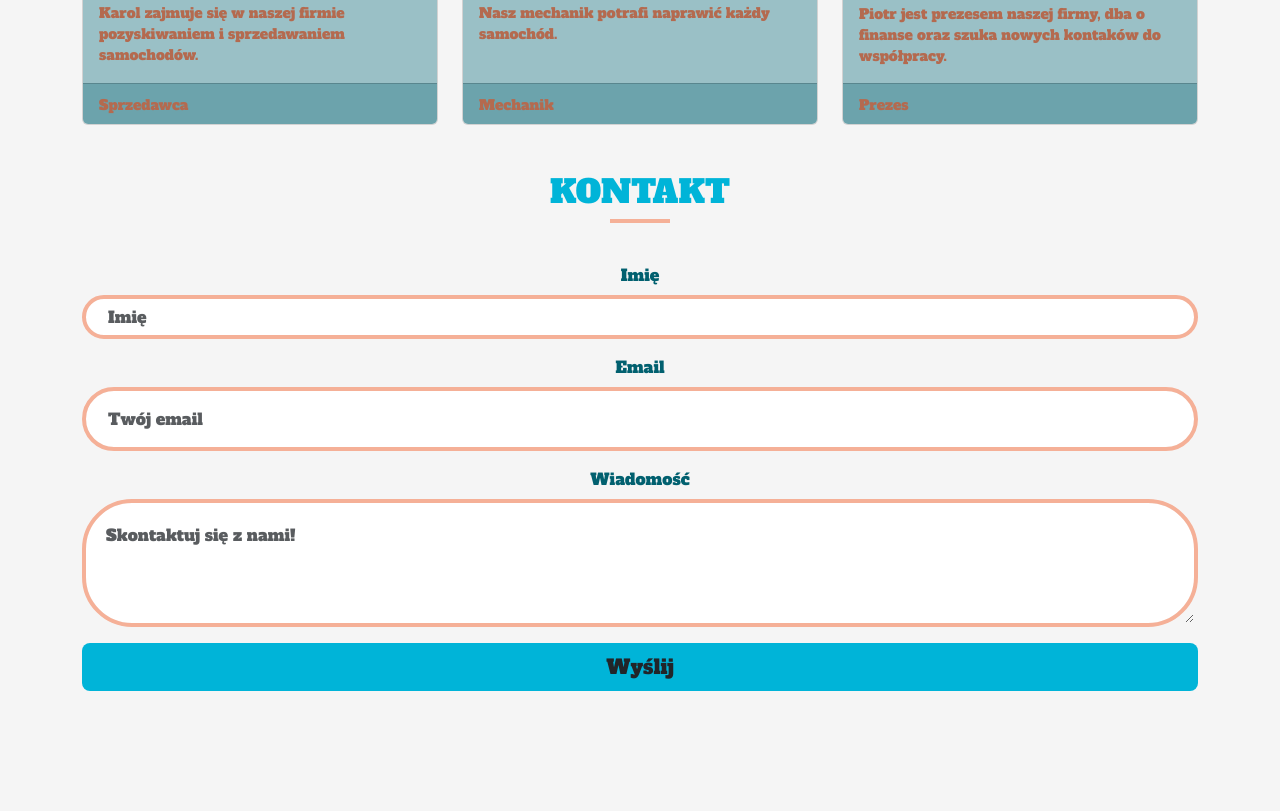
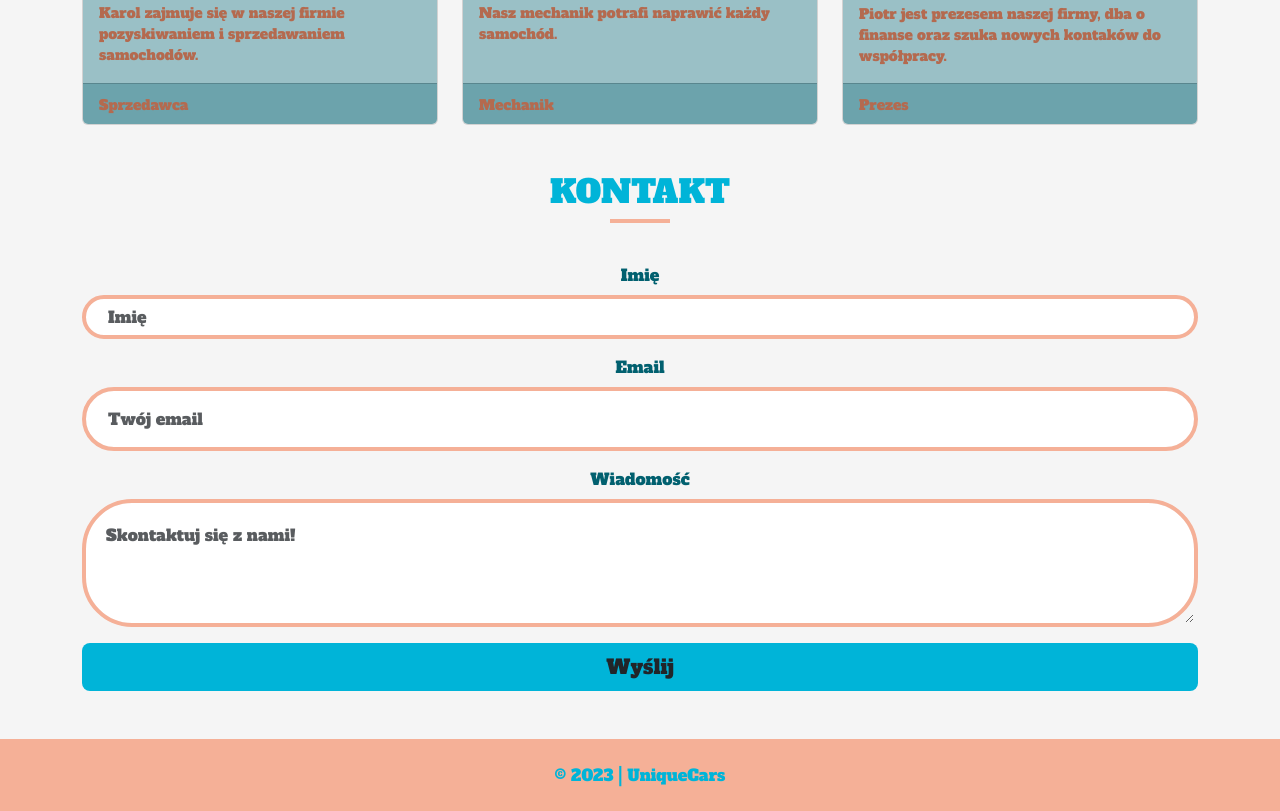
Before and after one commit to maciektabis/classicCars, a plain HTML site: page index.html in a window 1280 px wide. Shown: the part 2223-3034 px from the top of the page. Before the commit the page ends 2962 px from the top, so only its background shows below. Drawn offline with nearby package versions, Linux system fonts and the light colour scheme.

Commit message:
Add footer

```diff
--- a/Sass/style.scss
+++ b/Sass/style.scss
@@ -180,6 +180,10 @@ header {
 		}
 	}
 }
+footer {
+	background-color: rgb(245, 176, 151);
+	color: $color-second;
+}
 
 @media (min-width: 768px) {
 	html {
--- a/index.html
+++ b/index.html
@@ -367,6 +367,9 @@
 				</div>
 			</section>
 		</main>
+		<footer class="py-4 text-center">
+			<p class="mb-0">&copy; 2023 | UniqueCars</p>
+		</footer>
 		<script
 			src="https://cdn.jsdelivr.net/npm/bootstrap@5.3.0/dist/js/bootstrap.bundle.min.js"
 			integrity="sha384-geWF76RCwLtnZ8qwWowPQNguL3RmwHVBC9FhGdlKrxdiJJigb/j/68SIy3Te4Bkz"
```
Also changed, not shown: css/style.css, 1 other file.
